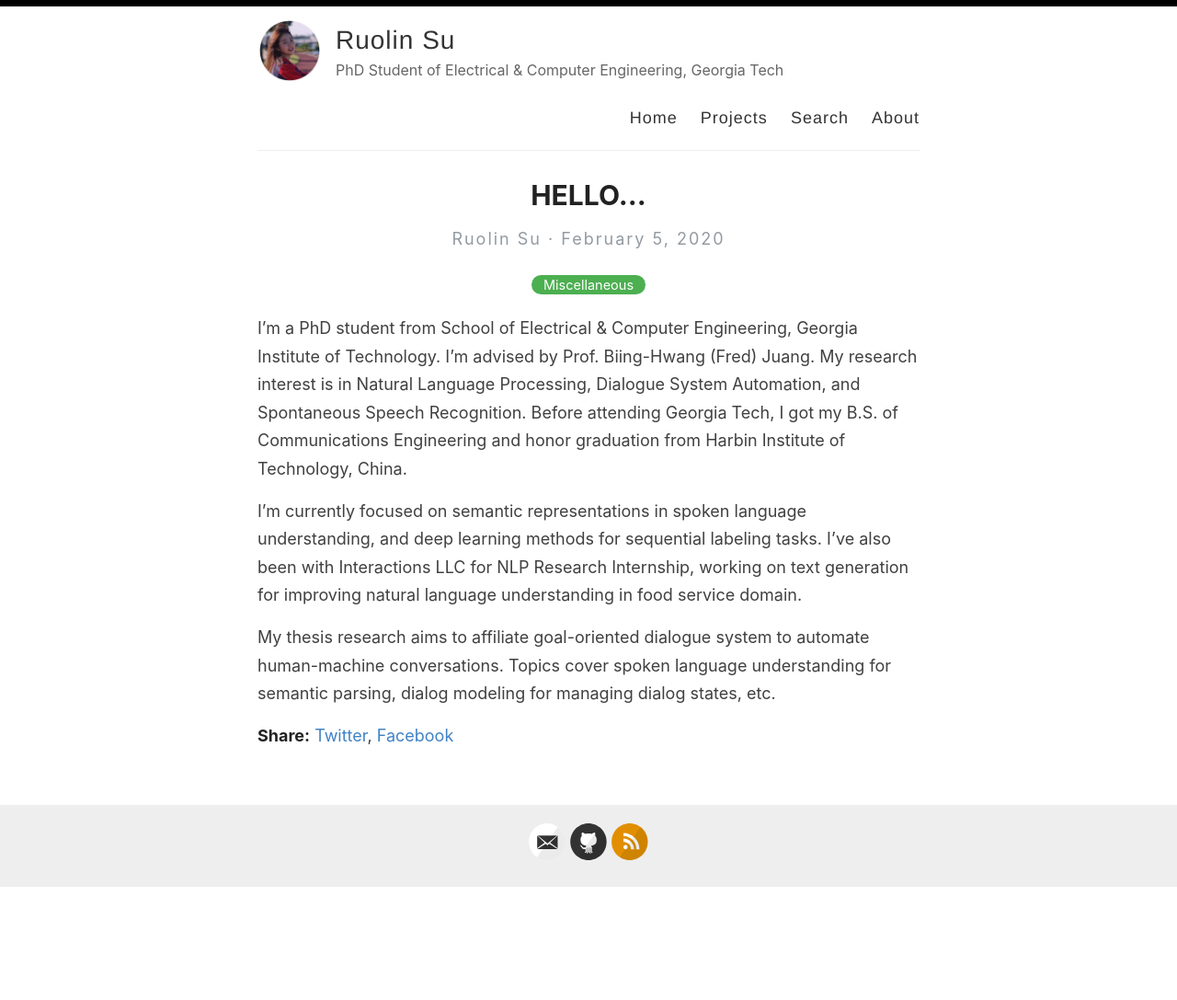
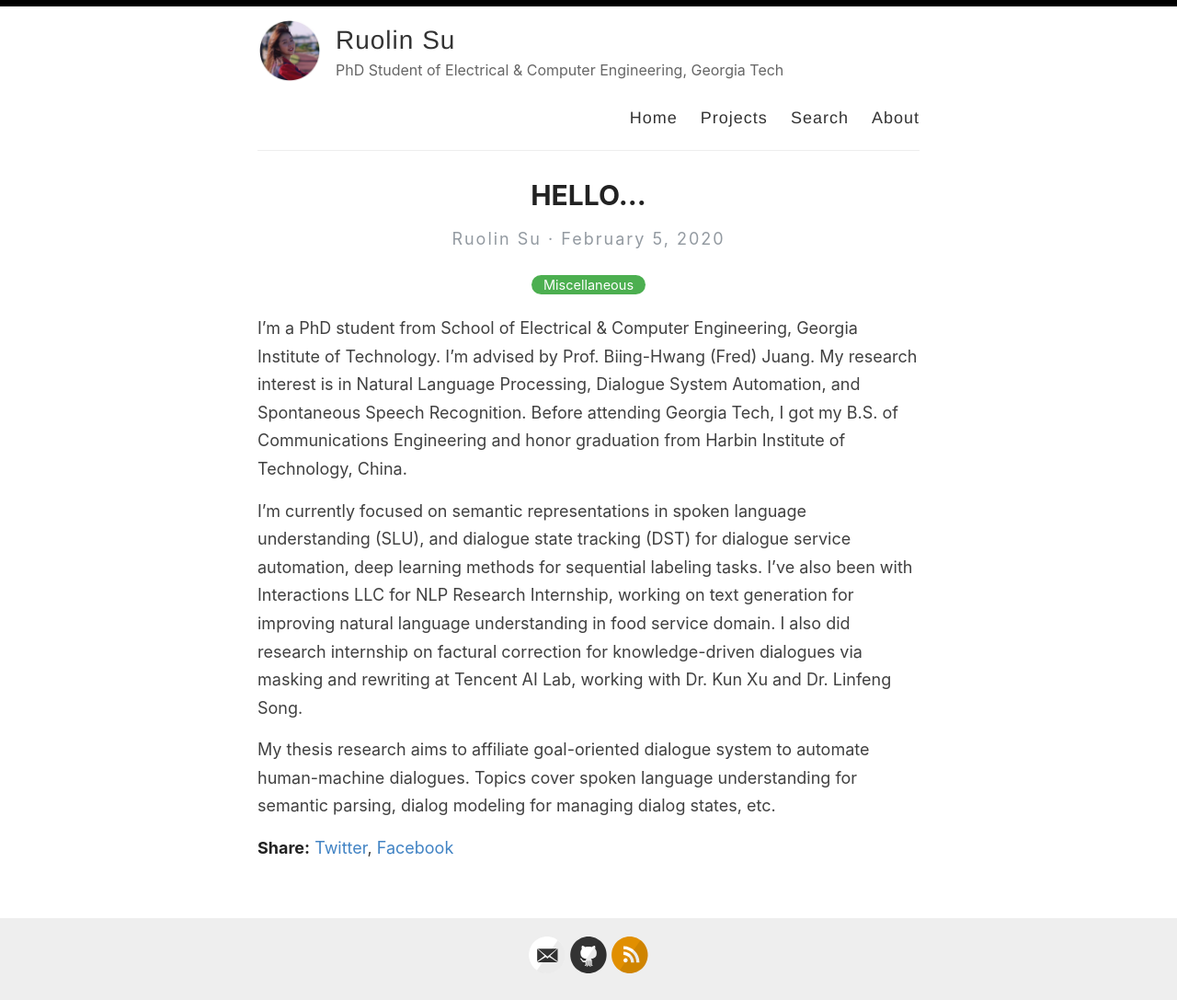
Before and after one commit to youlandasu/youlandasu.github.io, a Jekyll site: the page built from _posts/2020-02-05-intro.md, in a window 1280 px wide. Shown: the whole page at 92% size. Built offline with Jekyll 4.4.1, drawn with Linux system fonts in a browser that asks for light colours; comment, search, counter and statistics services are not loaded; before the commit the page ends 965 px from its top, so only the background shows below that.

Commit message:
Add internship

```diff
--- a/_posts/2020-02-05-intro.md
+++ b/_posts/2020-02-05-intro.md
@@ -2,11 +2,11 @@
 layout: post
 title: HELLO...
 categories: [Miscellaneous]
-excerpt: I'm a PhD student from School of Electrical & Computer Engineering, Georgia Institute of Technology. I'm advised by Prof. Biing-Hwang (Fred) Juang. My research interest is in Natural Language Processing, Dialogue System Automation, and Spontaneous Speech Recognition. Before attending Georgia Tech, I got my B.S. of Communications Engineering and honor graduation from Harbin Institute of Technology, China.
+excerpt: I'm a PhD student from the School of Electrical & Computer Engineering, Georgia Institute of Technology. I'm advised by Prof. Biing-Hwang (Fred) Juang. My research interest is in Natural Language Understanding (NLU), Task-Oriented Dialogues and Dialogue State Tracking (DST). Before attending Georgia Tech, I got my B.S. of Communications Engineering and honor graduation from Harbin Institute of Technology, China.
 ---
 
 I'm a PhD student from School of Electrical & Computer Engineering, Georgia Institute of Technology. I'm advised by Prof. Biing-Hwang (Fred) Juang. My research interest is in Natural Language Processing, Dialogue System Automation, and Spontaneous Speech Recognition. Before attending Georgia Tech, I got my B.S. of Communications Engineering and honor graduation from Harbin Institute of Technology, China.
 
-I'm currently focused on semantic representations in spoken language understanding, and deep learning methods for sequential labeling tasks. I've also been with Interactions LLC for NLP Research Internship, working on text generation for improving natural language understanding in food service domain.
+I'm currently focused on semantic representations in spoken language understanding (SLU), and dialogue state tracking (DST) for dialogue service automation, deep learning methods for sequential labeling tasks. I've also been with Interactions LLC for NLP Research Internship, working on text generation for improving natural language understanding in food service domain. I also did research internship on factural correction for knowledge-driven dialogues via masking and rewriting at Tencent AI Lab, working with Dr. Kun Xu and Dr. Linfeng Song.
 
-My thesis research aims to affiliate goal-oriented dialogue system to automate human-machine conversations. Topics cover spoken language understanding for semantic parsing, dialog modeling for managing dialog states, etc.
+My thesis research aims to affiliate goal-oriented dialogue system to automate human-machine dialogues. Topics cover spoken language understanding for semantic parsing, dialog modeling for managing dialog states, etc.
```
